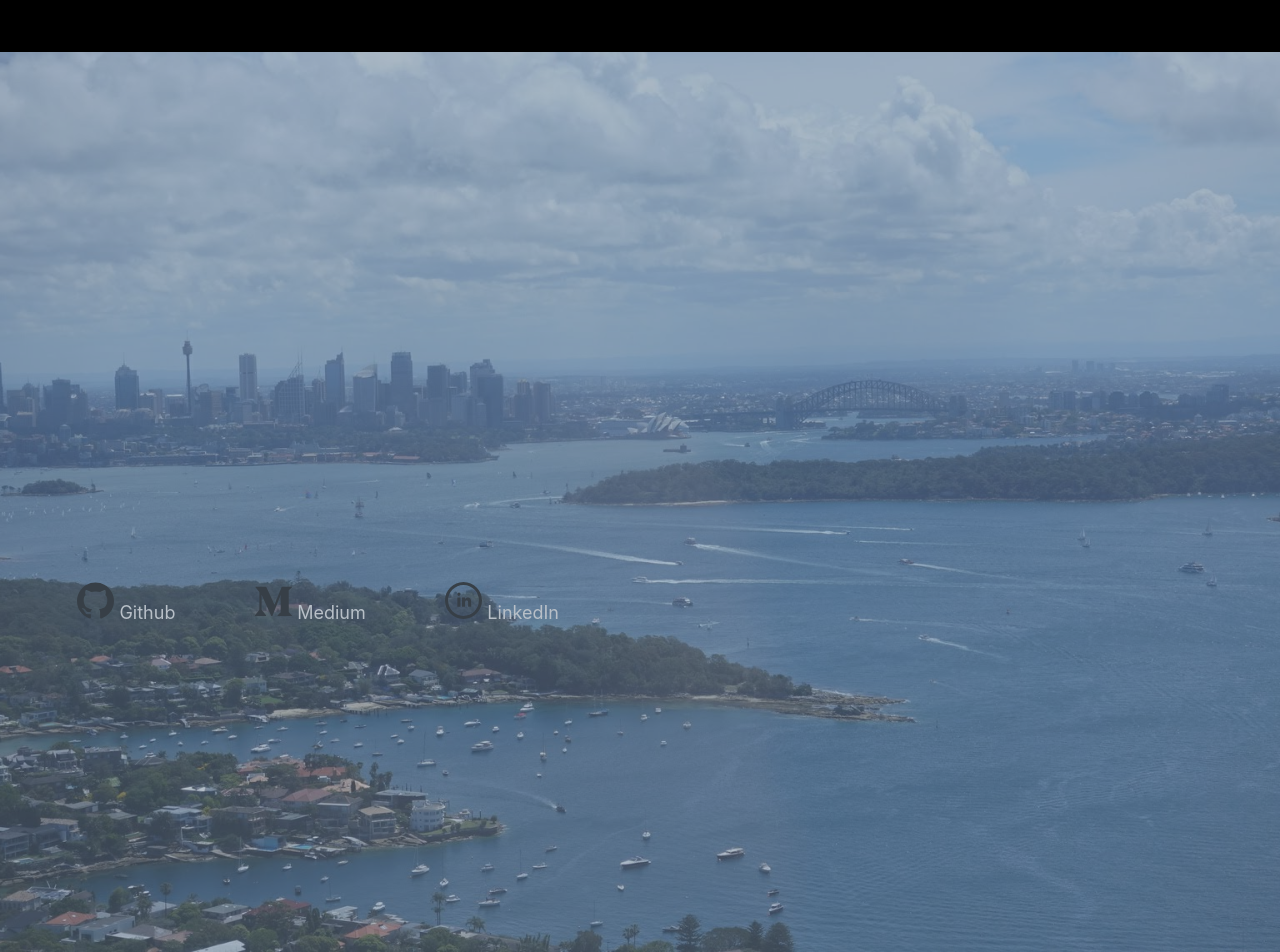
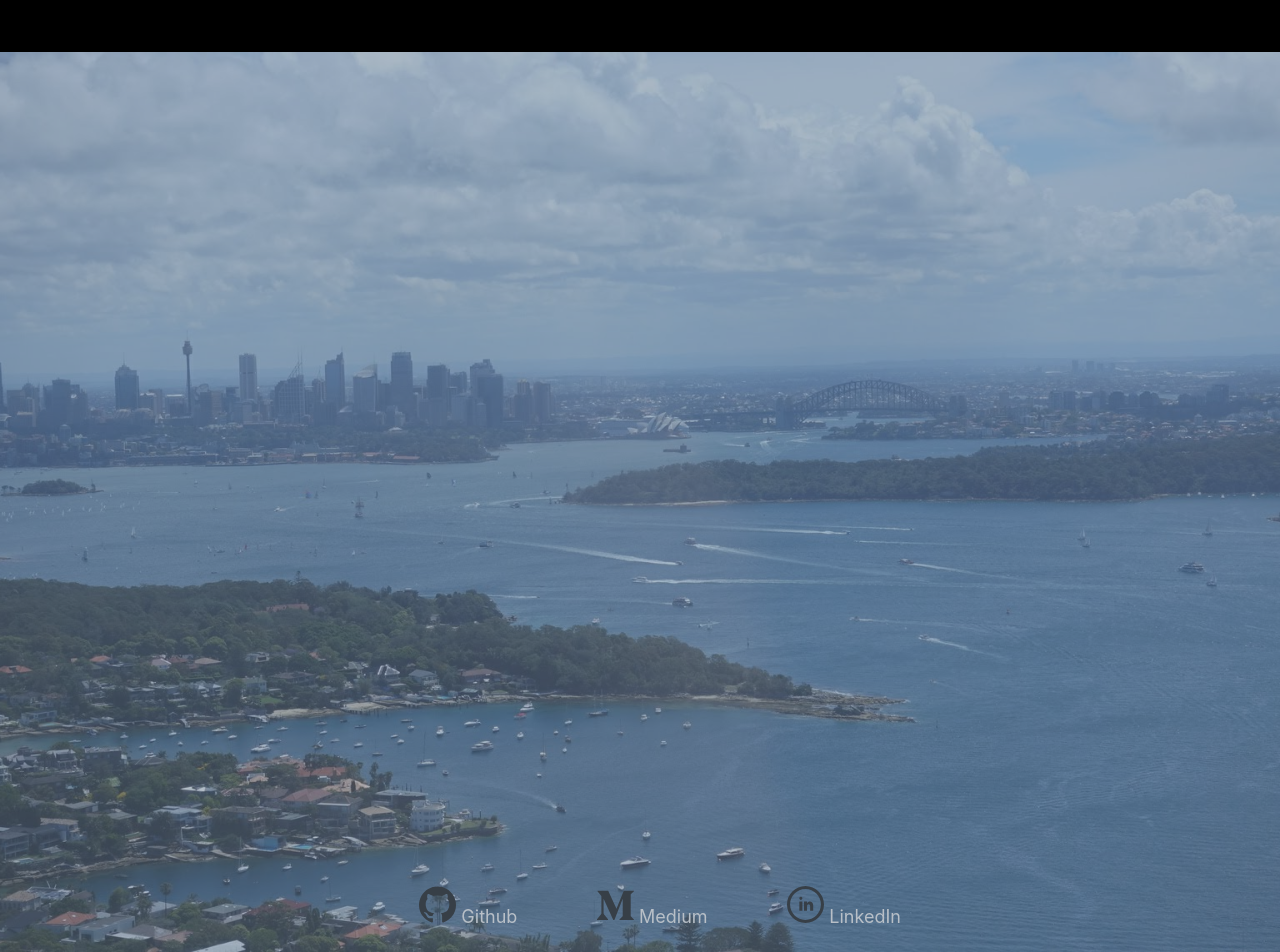
Before and after one commit to ylau02/ylau02.github.io, a Jekyll site: the page built from index.md, in a window 1280 px wide. Shown: the part 1915-2867 px from the top of the page. Built offline with Jekyll 4.4.1, drawn with Linux system fonts in a browser that asks for light colours; some web fonts are replaced.

Commit message:
fixed footer

```diff
--- a/css/main.css
+++ b/css/main.css
@@ -26,8 +26,7 @@ div {
 }
 
 .bg1 {
- background-image: url("../images/background/sydney.jpg");
- /* background-image: url("https://c1.staticflickr.com/3/2949/15479505345_1028c7588f_b.jpg"); */
+ background-image: url("../images/background/sydney.JPG");
  background-color: azure;
   min-height: 100%;
 }
@@ -79,10 +78,11 @@ div {
 }
 
 .footer {
-  position: relative;
+  position: absolute;
+  left: 0;
+  bottom: 0;
+  width: 100%;
   text-align: center;
-  padding: 40% 0% 0% 0%;
-  text-align: justify;
 }
 
 .footer ul {
@@ -98,7 +98,7 @@ div {
 .footer li a {
   color: white;
   text-align: center;
-  padding: 3%;
+  padding: 0% 3% 0% 3%;
   text-decoration: none;
 }
 .footer-icons {
```
